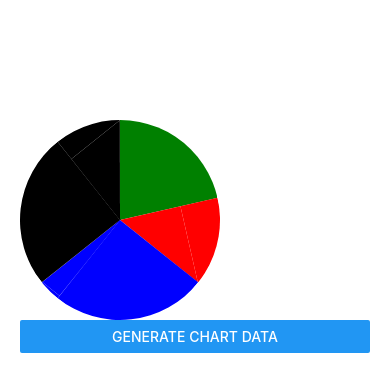
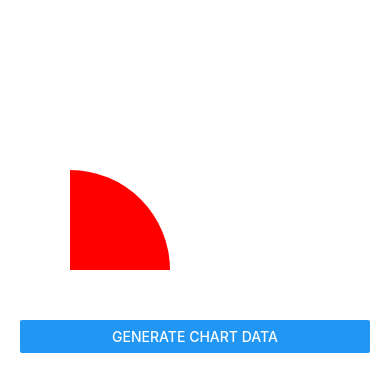
Before and after one commit to oksktank/react-native-pure-chart, a React Native app in the folder examples/: screen / in a window 390 px wide. Shown: the top 392 px of the page. Built offline with nearby package versions, Linux system fonts and the light colour scheme.

Commit message:
우상사분원 그림 테스트

```diff
--- a/examples/pure-chart/components/pie-chart.js
+++ b/examples/pure-chart/components/pie-chart.js
@@ -75,7 +75,6 @@ class PieChart extends React.Component {
       let marginLeft = x
       let marginTop = -y
 
-
       return (
         <View style={{
           width: 100,
@@ -130,7 +129,6 @@ class PieChart extends React.Component {
     )
   }
   drawPie (angle, color) {
-    //
     // angle: 0 ~ 2PI
     return (
       <View>
@@ -207,11 +205,16 @@ class PieChart extends React.Component {
         <TouchableWithoutFeedback onPress={(evt) => this.handleEvent(evt)}>
           <View style={styles.container}>
             {
-              this.drawT()
+              // this.drawT()
             }
             {
-              this.drawInfo(this.state.evtX - 100, -this.state.evtY + 100)
+              // this.drawInfo(this.state.evtX - 100, -this.state.evtY + 100)
+
             }
+
+            <View style={[styles.rightUpQuarterCircle, {
+              backgroundColor: 'red'
+            }]} />
           </View>
 
         </TouchableWithoutFeedback>
@@ -254,6 +257,13 @@ const styles = StyleSheet.create({
     position: 'absolute',
     borderBottomRightRadius: 200,
     borderTopRightRadius: 200
+  },
+  // 사분원 우상사분원
+  rightUpQuarterCircle: {
+    width: 100,
+    height: 100,
+    position: 'absolute',
+    borderTopRightRadius: 100
   }
 })
 
```
